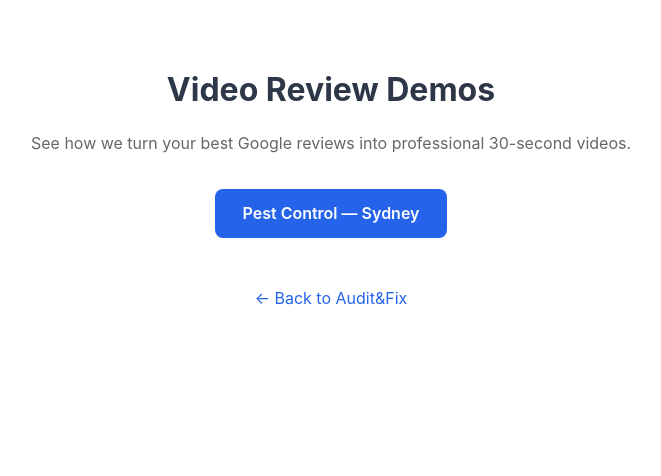
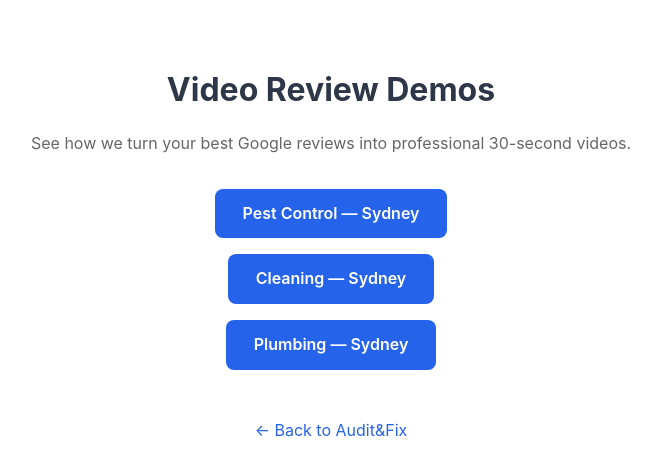
Before and after one commit to harvest316/mmo-platform, a PHP site: page /demo/index.php in a window 1280 px wide. Shown: the top 476 px of the page, without its empty margins (309-970 px from the left). Run offline with PHP 8.4, Linux system fonts and the light colour scheme.

Commit message:
feat: add all 3 demo verticals with ACME branding
Demo pages at /demo/{pest-control,cleaning,plumber} with ACME businesses,
sample review text, and placeholder for demo videos once rendered.

Co-Authored-By: Claude Sonnet 4.6 <noreply@anthropic.com>

```diff
--- a/auditandfix.com/demo/index.php
+++ b/auditandfix.com/demo/index.php
@@ -24,21 +24,42 @@ $vertical = preg_replace('/[^a-z-]/', '', $_GET['vertical'] ?? '');
 
 $demos = [
     'pest-control' => [
-        'business_name' => 'Pest Control Sydney Wide',
+        'business_name' => 'ACME Pest Control',
         'city'          => 'Sydney',
         'niche'         => 'Pest Control',
-        'review_author' => 'Adrienne Vili',
-        'review_text'   => 'Absolutely fantastic service — professional, thorough, and genuinely friendly.',
+        'review_author' => 'Sarah Mitchell',
+        'review_text'   => 'Absolutely fantastic service — professional, thorough, and genuinely friendly. They explained everything clearly and the problem was sorted same day. Highly recommend to anyone in Sydney.',
         'star_rating'   => '4.9',
         'review_count'  => 492,
         'country_code'  => 'AU',
-        // TODO: Replace with actual R2-hosted demo video URL once rendered
+        // TODO: Replace with R2-hosted demo video + poster once rendered
         'video_url'     => '',
         'poster_url'    => '',
     ],
-    // Add more verticals here:
-    // 'plumber' => [ ... ],
-    // 'electrician' => [ ... ],
+    'cleaning' => [
+        'business_name' => 'ACME Cleaning',
+        'city'          => 'Sydney',
+        'niche'         => 'Cleaning',
+        'review_author' => 'James Thornton',
+        'review_text'   => 'Best cleaning service we have ever used. The team was punctual, incredibly thorough, and left our office spotless. We have booked them for weekly cleans going forward.',
+        'star_rating'   => '4.8',
+        'review_count'  => 318,
+        'country_code'  => 'AU',
+        'video_url'     => '',
+        'poster_url'    => '',
+    ],
+    'plumber' => [
+        'business_name' => 'ACME Plumbing',
+        'city'          => 'Sydney',
+        'niche'         => 'Plumbing',
+        'review_author' => 'Kate Williams',
+        'review_text'   => 'Called them for an emergency leak on a Sunday morning and they were here within the hour. Fixed the issue quickly, fair pricing, and cleaned up after themselves. Cannot fault them.',
+        'star_rating'   => '4.7',
+        'review_count'  => 256,
+        'country_code'  => 'AU',
+        'video_url'     => '',
+        'poster_url'    => '',
+    ],
 ];
 
 // ── Index page (no vertical specified) ──────────────────────────────────────
```
